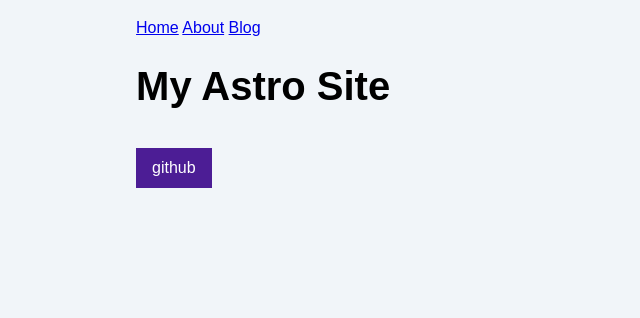
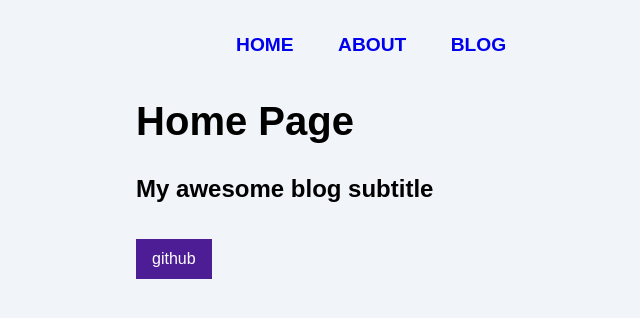
Before and after one commit to kdbruin/halfje-bruin-astro, an Astro site: page / in a window 1280 px wide. Shown: the whole page, without its empty margins (164-804 px from the left). Built offline with nearby package versions, Linux system fonts and the light colour scheme; Astro itself is replaced by a stand-in of ours.

Commit message:
Added base layout

```diff
--- /dev/null
+++ b/src/components/Hamburger.astro
@@ -0,0 +1,7 @@
+---
+---
+<div class="hamburger">
+    <span class="line"></span>
+    <span class="line"></span>
+    <span class="line"></span>
+  </div>
--- /dev/null
+++ b/src/components/Header.astro
@@ -0,0 +1,11 @@
+---
+import Hamburger from "./Hamburger.astro";
+import Navigation from "./Navigation.astro";
+---
+
+<header>
+  <nav>
+    <Hamburger />
+    <Navigation />
+  </nav>
+</header>
--- a/src/components/Navigation.astro
+++ b/src/components/Navigation.astro
@@ -1,5 +1,7 @@
 ---
 ---
-<a href="/">Home</a>
-<a href="/about/">About</a>
-<a href="/blog/">Blog</a>
+<div class="nav-links">
+    <a href="/">Home</a>
+    <a href="/about/">About</a>
+    <a href="/blog/">Blog</a>
+</div>
--- /dev/null
+++ b/src/layouts/BaseLayout.astro
@@ -0,0 +1,30 @@
+---
+import Footer from "../components/Footer.astro";
+import Header from "../components/Header.astro";
+import "../styles/global.css";
+
+const {pageTitle} = Astro.props;
+---
+
+<html lang="en">
+  <head>
+    <meta charset="utf-8" />
+    <link rel="icon" type="image/svg+xml" href="/favicon.svg" />
+    <meta name="viewport" content="width=device-width" />
+    <meta name="generator" content={Astro.generator} />
+    <title>{pageTitle}</title>
+  </head>
+  <body>
+    <Header />
+
+    <h1>{pageTitle}</h1>
+
+    <slot />
+
+    <Footer />
+
+    <script>
+      import "../scripts/menu.js";
+    </script>
+  </body>
+</html>
--- a/src/pages/about.astro
+++ b/src/pages/about.astro
@@ -1,7 +1,5 @@
 ---
-import Footer from "../components/Footer.astro";
-import Navigation from "../components/Navigation.astro";
-import "../styles/global.css";
+import BaseLayout from "../layouts/BaseLayout.astro";
 
 const pageTitle = "About Me";
 
@@ -23,34 +21,20 @@ const fontWeight = "bold";
 const textCase = "uppercase";
 ---
 
-<html lang="en">
-  <head>
-    <meta charset="utf-8" />
-    <link rel="icon" type="image/svg+xml" href="/favicon.svg" />
-    <meta name="viewport" content="width=device-width" />
-    <meta name="generator" content={Astro.generator} />
-    <title>{pageTitle}</title>
 <style define:vars={{ skillColor, fontWeight, textCase }}>
-      h1 {
-        color: purple;
-        font-size: 4rem;
-      }
   .skill {
     color: var(--skillColor);
     font-weight: var(--fontWeight);
     text-transform: var(--textCase);
   }
 </style>
-  </head>
-  <body>
-    <Navigation />
 
-    <h1>{pageTitle}</h1>
+<BaseLayout pageTitle={pageTitle}>
   <h2>... and my new Astro site!</h2>
 
   <p>
-      I am working through Astro's introductory tutorial. This is the second
-      page on my website, and it's the first one I built myself!
+    I am working through Astro's introductory tutorial. This is the second page
+    on my website, and it's the first one I built myself!
   </p>
 
   <p>
@@ -67,8 +51,7 @@ const textCase = "uppercase";
     {
       identity.hobbies.length >= 2 && (
         <li>
-            Two of my hobbies are: {identity.hobbies[0]} and{" "}
-            {identity.hobbies[1]}
+          Two of my hobbies are: {identity.hobbies[0]} and {identity.hobbies[1]}
         </li>
       )
     }
@@ -88,7 +71,4 @@ const textCase = "uppercase";
       <p>My goal is not 3 days.</p>
     )
   }
-
-    <Footer />
-  </body>
-</html>
+</BaseLayout>
--- a/src/pages/index.astro
+++ b/src/pages/index.astro
@@ -1,24 +1,9 @@
 ---
-import Footer from "../components/Footer.astro";
-import Navigation from "../components/Navigation.astro";
-import "../styles/global.css";
+import BaseLayout from "../layouts/BaseLayout.astro";
 
-const pageTitle = "My Astro Site";
+const pageTitle = "Home Page";
 ---
 
-<html lang="en">
-	<head>
-		<meta charset="utf-8" />
-		<link rel="icon" type="image/svg+xml" href="/favicon.svg" />
-		<meta name="viewport" content="width=device-width" />
-		<meta name="generator" content={Astro.generator} />
-		<title>{pageTitle}</title>
-	</head>
-	<body>
-		<Navigation />
-
-		<h1>{pageTitle}</h1>
-
-		<Footer />
-	</body>
-</html>
+<BaseLayout pageTitle={pageTitle}>
+  <h2>My awesome blog subtitle</h2>
+</BaseLayout>
--- /dev/null
+++ b/src/scripts/menu.js
@@ -0,0 +1,3 @@
+document.querySelector(".hamburger").addEventListener("click", () => {
+  document.querySelector(".nav-links").classList.toggle("expanded");
+});
--- a/src/styles/global.css
+++ b/src/styles/global.css
@@ -19,3 +19,65 @@
   margin: 1rem 0;
   font-size: 2.5rem;
 }
+
+/* nav styles */
+
+.hamburger {
+  padding-right: 20px;
+  cursor: pointer;
+}
+
+.hamburger .line {
+  display: block;
+  width: 40px;
+  height: 5px;
+  margin-bottom: 10px;
+  background-color: #ff9776;
+}
+
+.nav-links {
+  width: 100%;
+  top: 5rem;
+  left: 48px;
+  background-color: #ff9776;
+  display: none;
+  margin: 0;
+}
+
+.nav-links a {
+  display: block;
+  text-align: center;
+  padding: 10px 0;
+  text-decoration: none;
+  font-size: 1.2rem;
+  font-weight: bold;
+  text-transform: uppercase;
+}
+
+.nav-links a:hover,
+.nav-links a:focus {
+  background-color: #ff9776;
+}
+
+.expanded {
+  display: unset;
+}
+
+@media screen and (min-width: 636px) {
+  .nav-links {
+    margin-left: 5em;
+    display: block;
+    position: static;
+    width: auto;
+    background: none;
+  }
+
+  .nav-links a {
+    display: inline-block;
+    padding: 15px 20px;
+  }
+
+  .hamburger {
+    display: none;
+  }
+}
```
Also changed, not shown: src/pages/blog.astro (+3 -19 lines). Lines whose indentation alone changed are shown as unchanged.
